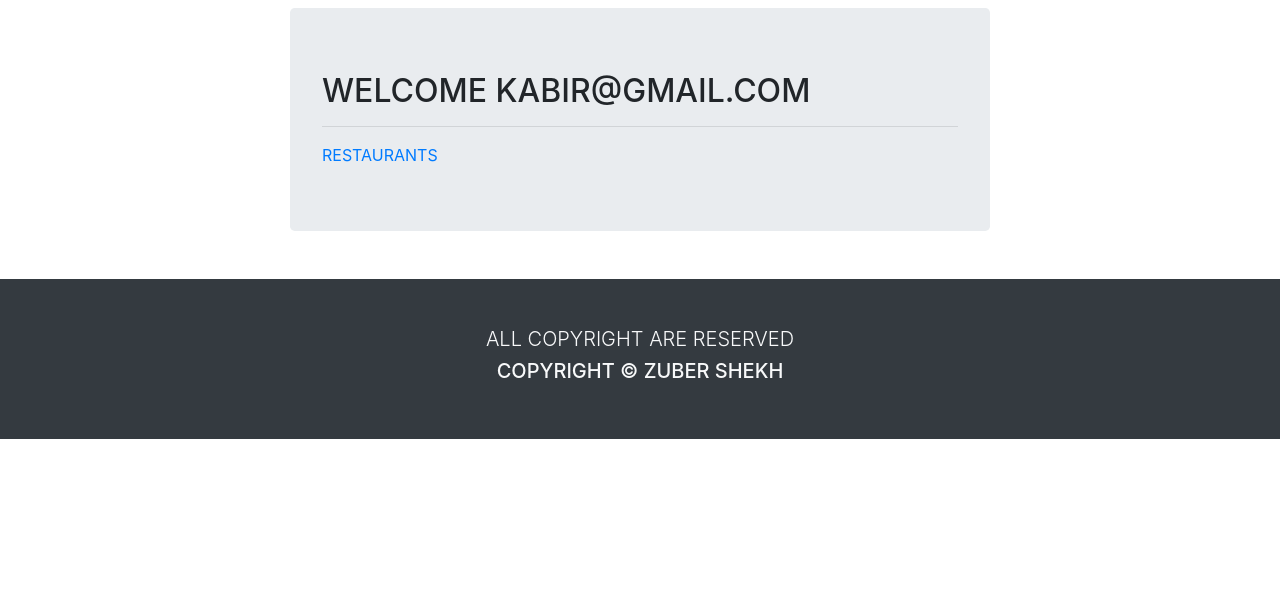
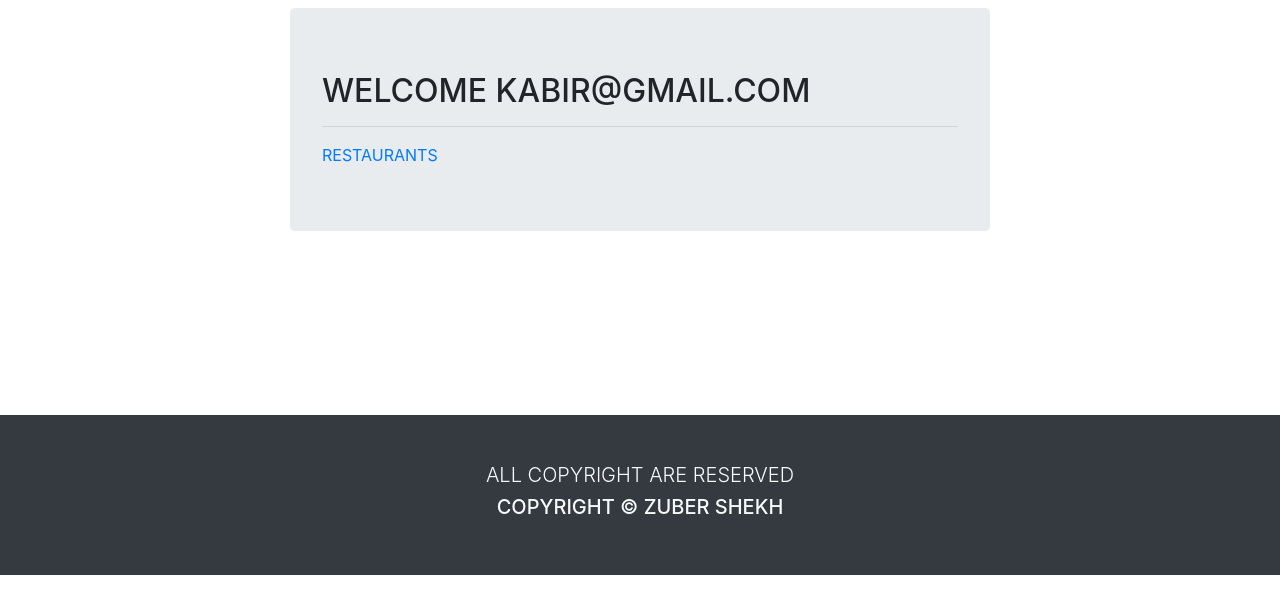
Before and after one commit to zuber-shekh7/food-delivery, a Flask app: page /accounts/home in a window 1280 px wide. Shown: the part 137-751 px from the top of the page. Run offline with Flask 2, Linux system fonts and the light colour scheme; a user stored in the database is signed in; some libraries are stand-ins or nearby versions.

Commit message:
added min height to main section

```diff
--- a/project/main/templates/main/base.html
+++ b/project/main/templates/main/base.html
@@ -24,7 +24,7 @@
             {% endif %}
         </ul>
     </nav>
-    <main class="container mt-2">
+    <main class="container mt-2 vh-100" style="min-height: 50vh;">
         <div class="row">
             <div class="col-md-6 mx-auto text-capitalize">
                 {% include 'main/messages.html' %}
```
